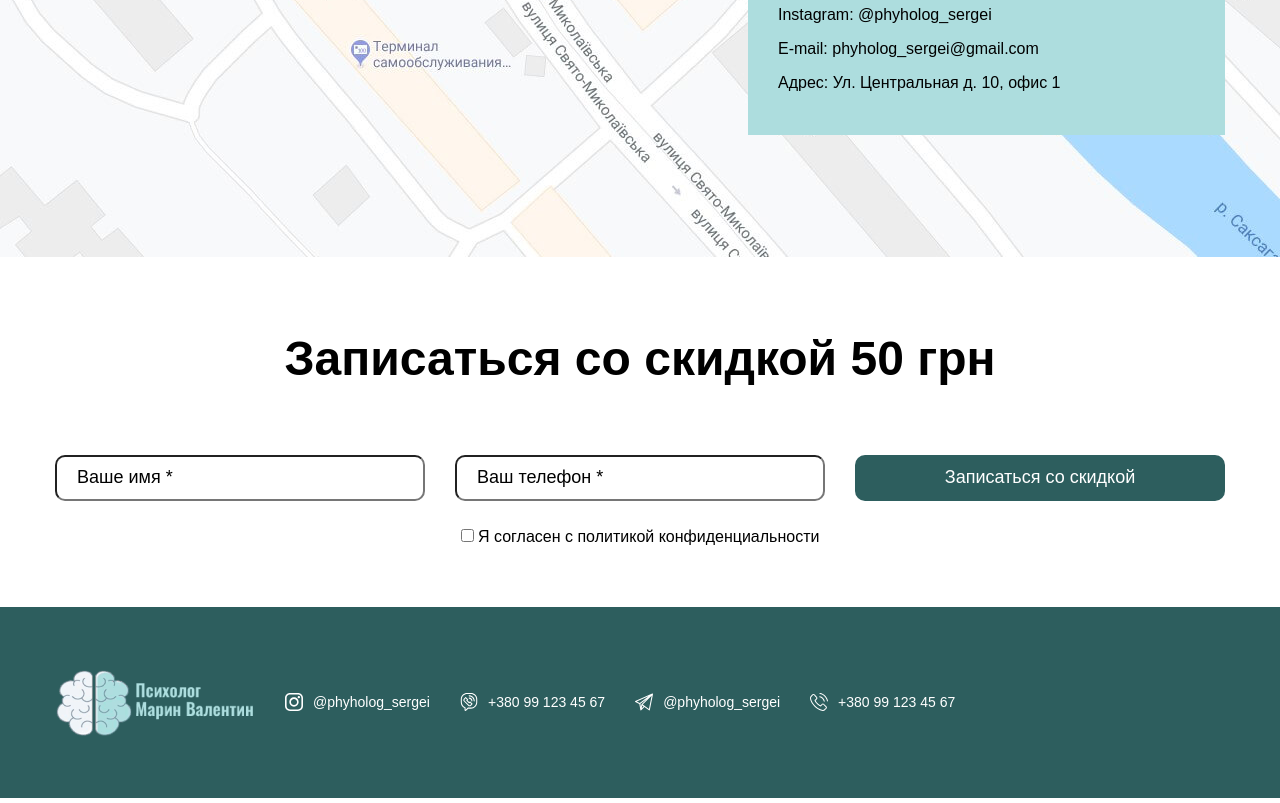
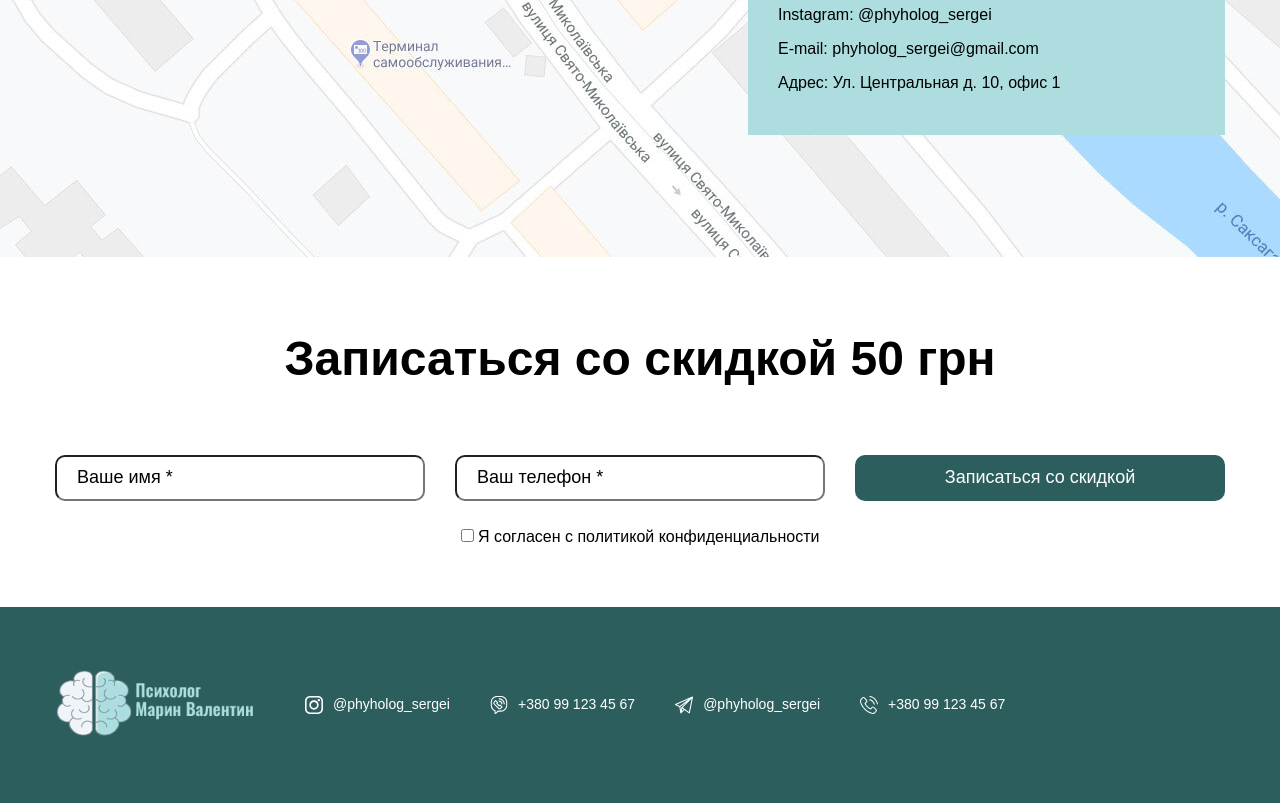
Before and after one commit to ruslan-novozhen/HW_11, a plain HTML site: page index.html in a window 1280 px wide. Shown: the part 4429-5232 px from the top of the page. Drawn offline with nearby package versions, Linux system fonts and the light colour scheme; a web font is replaced by a local one.

Commit message:
chenged footer

```diff
--- a/index.html
+++ b/index.html
@@ -270,35 +270,45 @@
           </div>
         </form>
       </section>
+    </main>
     <footer class="footer center">
       <div class="footer__panel">
-          <img src="./img/main_logo.png" alt="logo" />
-          <div class="footer__panel-item">
+        <a href="#"> <img src="./img/main_logo.png" alt="logo" /></a>
+        <ul class="footer__panel-list">
+          <li class="footer__panel-item">
+            <a class="footer__link" href="#">
               <svg class="icon_footer">
                 <use xlink:href="img/social_media.svg#instagram-logo"></use>
               </svg>
-            <p class="footer__social">@phyholog_sergei</p>
-          </div>
-          <div class="footer__panel-item">
+              @phyholog_sergei
+            </a>
+          </li>
+          <li class="footer__panel-item">
+            <a class="footer__link" href="#">
               <svg class="icon_footer">
                 <use xlink:href="img/social_media.svg#viber"></use>
               </svg>
-            <p class="footer__social">+380 99 123 45 67</p>
-          </div>
-          <div class="footer__panel-item">
+              +380 99 123 45 67
+            </a>
+          </li>
+          <li class="footer__panel-item">
+            <a class="footer__link" href="#">
               <svg class="icon_footer">
                 <use xlink:href="img/social_media.svg#telegram"></use>
               </svg>
-            <p class="footer__social">@phyholog_sergei</p>
-          </div>
-          <div class="footer__panel-item">
+              @phyholog_sergei
+            </a>
+          </li>
+          <li class="footer__panel-item">
+            <a class="footer__link" href="#">
               <svg class="icon_footer">
                 <use xlink:href="img/social_media.svg#phone-call"></use>
               </svg>
-            <p class="footer__social">+380 99 123 45 67</p>
-          </div>
+              +380 99 123 45 67
+            </a>
+          </li>
+        </ul>
       </div>
     </footer>
-    </main>
   </body>
 </html>
--- a/scss/blocks/_footer.scss
+++ b/scss/blocks/_footer.scss
@@ -1,24 +1,29 @@
 .footer {
   background-color: $general-color;
+
+  &__link {
+    display: flex;
+    align-items: center;
+    gap: 10px;
+    color: #fff;
+    text-decoration: none;
+    font-size: 14px;
+    line-height: 171%;
+    font-weight: 500;
+  }
 
   &__panel {
     display: flex;
     align-items: center;
     padding: 60px 0;
-    gap: 30px;
+    gap: 50px;
   }
 
-  &__panel-item {
+  &__panel-list {
     display: flex;
-    align-items: center;
     gap: 10px;
   }
-
-  &__social {
-    margin: 0;
-    color: #fff;
-    font-weight: 500;
-    font-size: 14px;
-    line-height: 171%;
+  &__panel-item {
+    margin-right: 30px;
   }
 }
--- a/scss/blocks/_general.scss
+++ b/scss/blocks/_general.scss
@@ -54,3 +54,8 @@ textarea {
 summary {
   list-style: none;
 }
+ul {
+  list-style-type: none;
+  margin: 0;
+  padding: 0;
+}
```
Also changed, not shown: css/main.css, 1 other file. Lines whose indentation alone changed are shown as unchanged.
